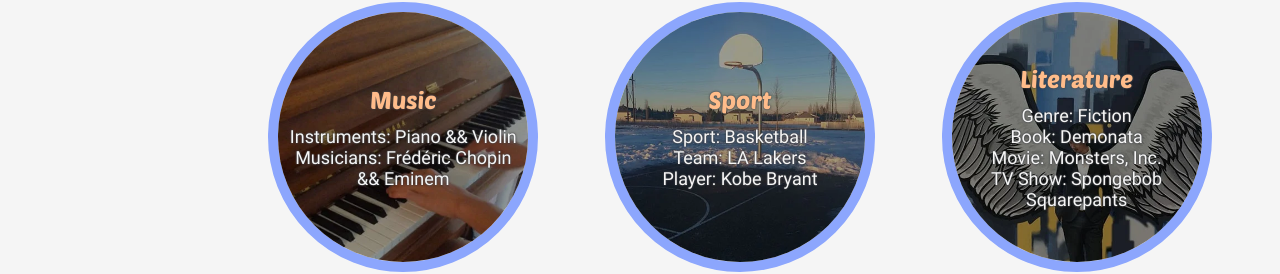
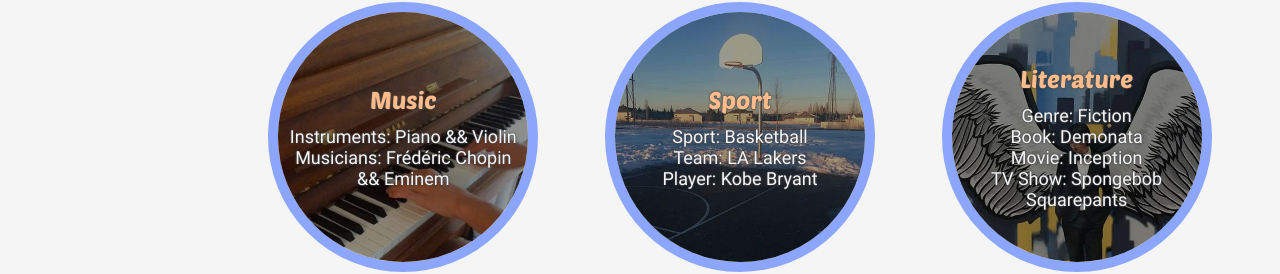
Before and after one commit to ChingChang9/Personal-Website, a Vue app: page /about-me in a window 1280 px wide. Shown: the part 884-1158 px from the top of the page. Built offline with nearby package versions, Linux system fonts and the light colour scheme.

Commit message:
Removed the TOK Essay even more

```diff
--- a/src/views/AboutMe.vue
+++ b/src/views/AboutMe.vue
@@ -130,7 +130,7 @@
           <div class="title">Literature</div>
           <div>Genre: Fiction</div>
           <div>Book: Demonata</div>
-          <div>Movie: Monsters, Inc.</div>
+          <div>Movie: Inception</div>
           <div>TV Show: Spongebob Squarepants</div>
         </div>
       </div>
--- a/src/views/blog/TheoryOfKnowledge.vue
+++ b/src/views/blog/TheoryOfKnowledge.vue
@@ -28,7 +28,8 @@ export default {
   metaInfo: {
     title: "Theory of Knowledge",
     meta: [
-      { name: "description", content: "We often use coherence truth checks to enforce the validity of newly acquired knowledge. Hence, it is believed that we need to retain a multiplicity of theories." },
+      // { name: "description", content: "We often use coherence truth checks to enforce the validity of newly acquired knowledge. Hence, it is believed that we need to retain a multiplicity of theories." },
+      { name: "description", content: "Content deleted" },
       { name: "keywords", content: "IB TOK Essay, exemplar, theory, blog, limitation, multiplicity, science, ethics, The Moral Machine, Ching Chang" },
       { property: "og:image", content: `https://www.chingchang.dev${ ogImage }` }
     ],
--- a/src/views/projects/TypingSpeedTest.vue
+++ b/src/views/projects/TypingSpeedTest.vue
@@ -19,10 +19,10 @@
       <div v-if="solved">
         <div>Congratulations for solving all the puzzels!</div>
         <div>
-          Unfortunately, you are not the first person to solve it so the prize has already been
+          Unfortunately, you are not the first person to solve them so the prize has already been
           taken. Still
           <a href="mailto:chingtheprogrammer@gmail.com?subject=Solved the Puzzles!&body=i_l9Bpj#_Z-Y*SzpYOOqn%v!Zuxyf96" target="_blank" rel="noopener noreferrer">let me know</a>
-          that you solved it though. :)
+          that you solved them though. :)
         </div>
       </div>
       <div v-else-if="reveal">
```
Also changed, not shown: public/robots.txt, 1 other file (tests, documents, lock files or other folders).
